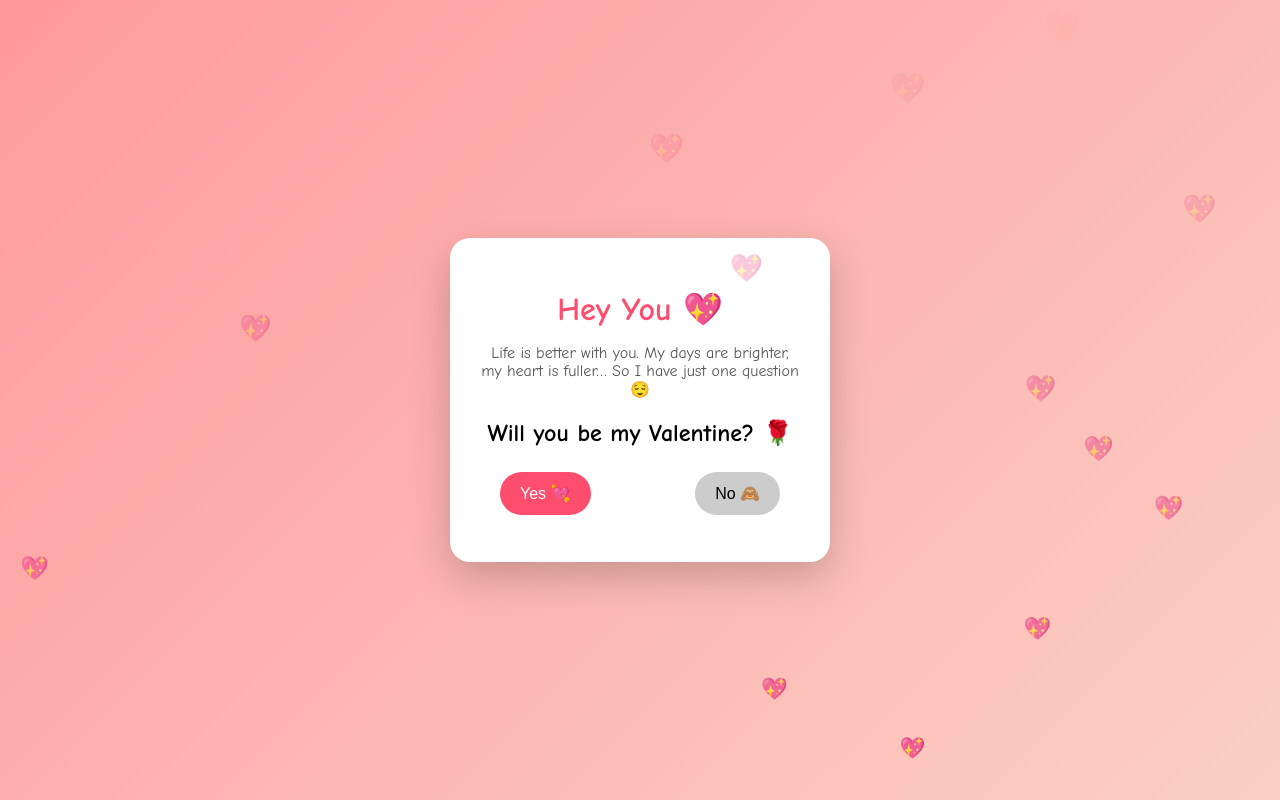
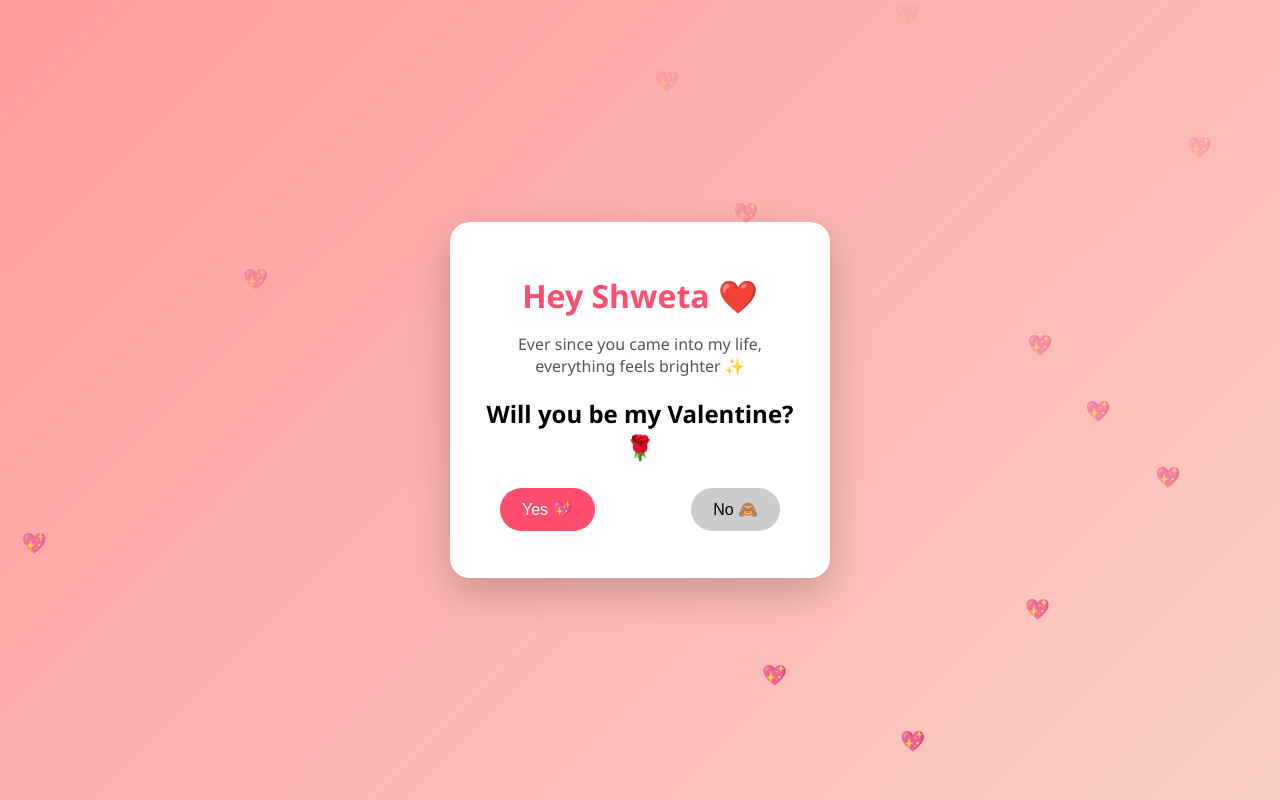
Before and after one commit to sid20010401/Surprise-, a plain HTML site: page index.html in a window 1280 px wide. Drawn offline with Linux system fonts and the light colour scheme.

Commit message:
Update title and personalize messages for Shweta

```diff
--- a/index.html
+++ b/index.html
@@ -2,8 +2,9 @@
 <html lang="en">
 <head>
   <meta charset="UTF-8">
-  <title>Be My Valentine 💖</title>
+  <title>Shweta ❤️</title>
   <meta name="viewport" content="width=device-width, initial-scale=1.0">
+
   <style>
     body {
       margin: 0;
@@ -12,7 +13,7 @@
       display: flex;
       align-items: center;
       justify-content: center;
-      font-family: 'Comic Sans MS', 'Segoe UI', sans-serif;
+      font-family: 'Segoe UI', sans-serif;
       overflow: hidden;
     }
 
@@ -32,7 +33,6 @@
 
     p {
       color: #555;
-      font-size: 16px;
     }
 
     .buttons {
@@ -42,13 +42,13 @@
     }
 
     button {
-      padding: 12px 20px;
+      padding: 12px 22px;
       font-size: 16px;
       border: none;
       border-radius: 25px;
       cursor: pointer;
       position: absolute;
-      transition: all 0.3s ease;
+      transition: 0.3s ease;
     }
 
     #yes {
@@ -59,64 +59,59 @@
 
     #no {
       background: #ccc;
-      color: black;
       right: 20px;
     }
 
     .heart {
       position: absolute;
+      bottom: -20px;
       font-size: 20px;
       animation: float 4s linear infinite;
-      opacity: 0.7;
     }
 
     @keyframes float {
-      0% {
-        transform: translateY(0) scale(1);
-        opacity: 1;
-      }
-      100% {
-        transform: translateY(-100vh) scale(1.5);
+      to {
+        transform: translateY(-110vh);
         opacity: 0;
       }
     }
   </style>
 </head>
+
 <body>
 
   <div class="card">
-    <h1>Hey You 💖</h1>
+    <h1>Hey Shweta ❤️</h1>
     <p>
-      Life is better with you.
-      My days are brighter, my heart is fuller…
-      So I have just one question 😌
+      Ever since you came into my life,<br>
+      everything feels brighter ✨
     </p>
     <h2>Will you be my Valentine? 🌹</h2>
 
     <div class="buttons">
-      <button id="yes" onclick="yesClicked()">Yes 💘</button>
+      <button id="yes" onclick="yes()">Yes 💖</button>
       <button id="no">No 🙈</button>
     </div>
   </div>
 
   <script>
-    const noBtn = document.getElementById("no");
+    const no = document.getElementById("no");
 
-    noBtn.addEventListener("mouseover", moveButton);
-    noBtn.addEventListener("click", moveButton);
+    no.addEventListener("mouseover", () => {
+      no.style.transform =
+        `translate(${Math.random()*150-75}px, ${Math.random()*80-40}px)`;
+    });
 
-    function moveButton() {
-      const x = Math.random() * 200 - 100;
-      const y = Math.random() * 100 - 50;
-      noBtn.style.transform = `translate(${x}px, ${y}px)`;
-    }
-
-    function yesClicked() {
+    function yes() {
       document.body.innerHTML = `
         <div style="text-align:center;color:white;">
-          <h1 style="font-size:40px;">YAYYY 💖🥹</h1>
-          <p style="font-size:20px;">Best decision ever.</p>
-          <p style="font-size:18px;">I promise to make this Valentine unforgettable 🌹✨</p>
+          <h1 style="font-size:40px;">YAY Shweta 🥹💖</h1>
+          <p style="font-size:20px;">
+            You just made me the happiest person ever.
+          </p>
+          <p style="font-size:18px;">
+            I promise to make this Valentine unforgettable 🌹✨
+          </p>
         </div>
       `;
     }
@@ -125,10 +120,8 @@
       const heart = document.createElement("div");
       heart.className = "heart";
       heart.innerHTML = "💖";
-      heart.style.left = Math.random() * 100 + "vw";
-      heart.style.bottom = "-20px";
+      heart.style.left = Math.random()*100 + "vw";
       document.body.appendChild(heart);
-
       setTimeout(() => heart.remove(), 4000);
     }, 300);
   </script>
```
